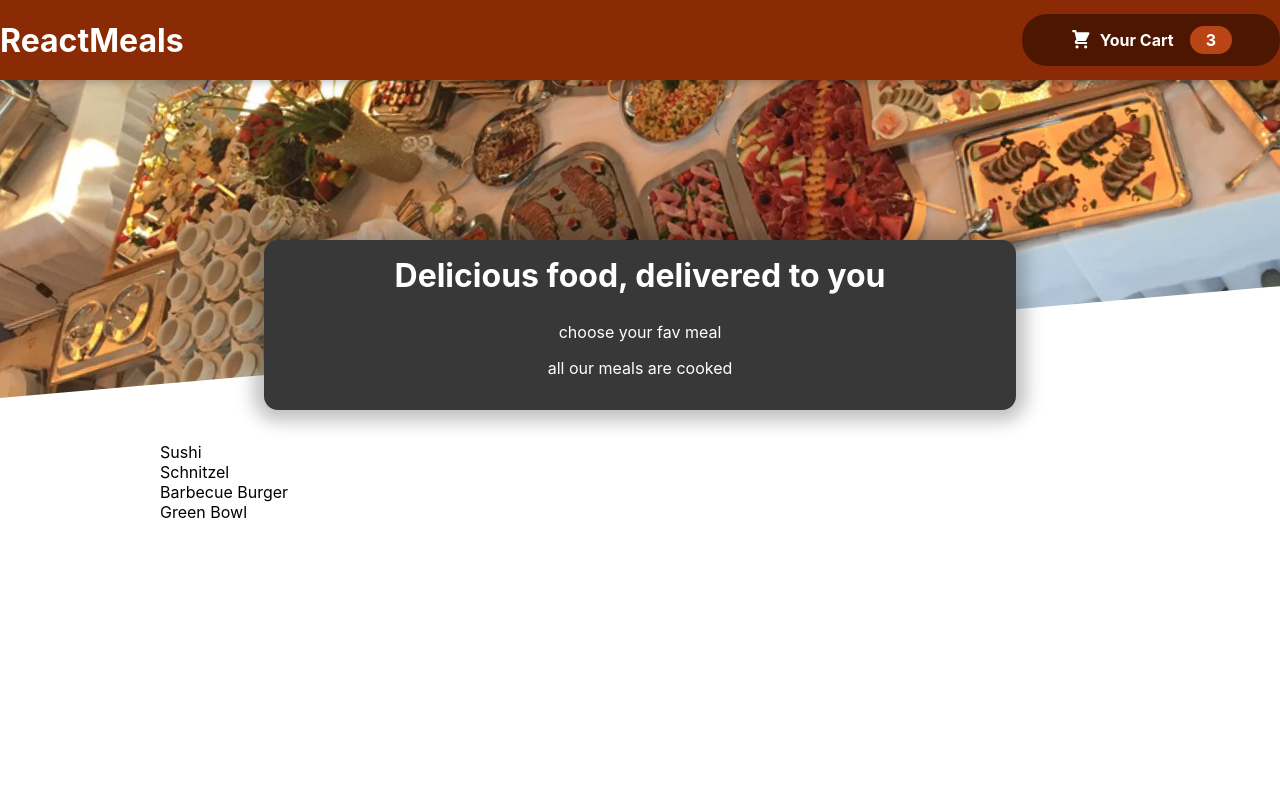
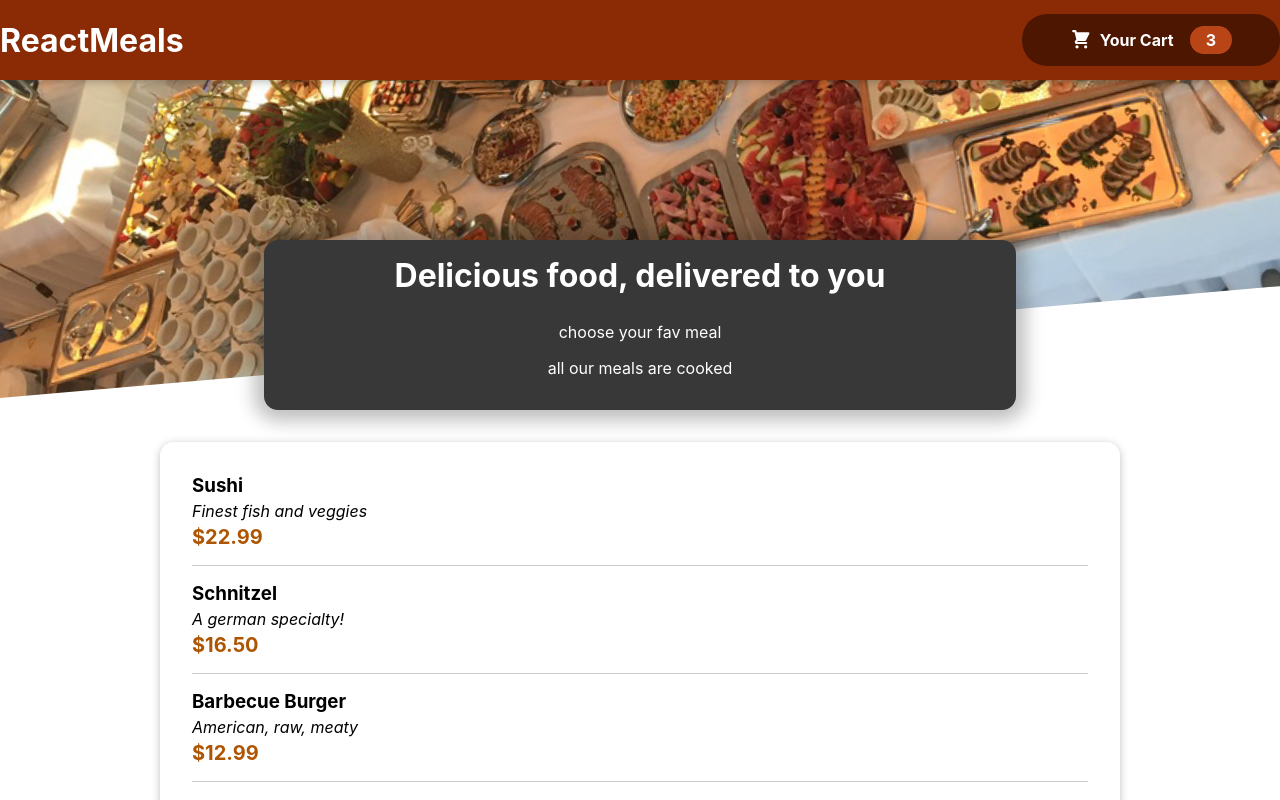
Before and after one commit to mann0777/food-app, a React (Create React App) app: page / in a window 1280 px wide. Shown: the top 800 px of the page. Built offline with nearby package versions, Linux system fonts and the light colour scheme.

Commit message:
Adding-Individual-meal-items

```diff
--- a/src/Components/Meals/AvailableMeals.js
+++ b/src/Components/Meals/AvailableMeals.js
@@ -1,4 +1,7 @@
+import Card from '../UI/Card';
+import MealItem from './MealItem/MealItem';
 import classes from './AvailableMeals.module.css';
+
 const DUMMY_MEALS = [
   {
     id: 'm1',
@@ -25,15 +28,24 @@
     price: 18.99,
   },
 ];
-const AvailableMeals=()=>{
-    const mealsList= DUMMY_MEALS.map(meal=> <li>{meal.name}</li>);
-    return <section className= {classes.meals}>
-        <ul>
-        {mealsList}
 
-        </ul>
+const AvailableMeals = () => {
+  const mealsList = DUMMY_MEALS.map((meal) => (
+    <MealItem
+      key={meal.id}
+      name={meal.name}
+      description={meal.description}
+      price={meal.price}
+    />
+  ));
+
+  return (
+    <section className={classes.meals}>
+      <Card>
+        <ul>{mealsList}</ul>
+      </Card>
     </section>
-
+  );
 };
 
 export default AvailableMeals;
--- /dev/null
+++ b/src/Components/Meals/MealItem/MealItem.js
@@ -0,0 +1,18 @@
+import classes from './MealItem.module.css';
+const MealItem=(props)=>{
+    const price = `$${props.price.toFixed(2)}`;
+
+    return(
+        <li className={classes.meal}>
+            <div>
+                <h3>{props.name}</h3>
+                <div className={classes.description}>{props.description}</div>
+                <div className={classes.price}>{price}</div>
+            </div>
+            <div></div>
+        </li>
+    );
+
+};
+
+export default MealItem;
--- /dev/null
+++ b/src/Components/Meals/MealItem/MealItem.module.css
@@ -0,0 +1,22 @@
+.meal {
+    display: flex;
+    justify-content: space-between;
+    margin: 1rem;
+    padding-bottom: 1rem;
+    border-bottom: 1px solid #ccc;
+  }
+
+  .meal h3 {
+    margin: 0 0 0.25rem 0;
+  }
+
+  .description {
+    font-style: italic;
+  }
+
+  .price {
+    margin-top: 0.25rem;
+    font-weight: bold;
+    color: #ad5502;
+    font-size: 1.25rem;
+  }
--- /dev/null
+++ b/src/Components/UI/Card.js
@@ -0,0 +1,7 @@
+import classes from './Card.module.css';
+const Card=(props)=>{
+    return<div className={classes.card}>{props.children}</div>
+
+};
+
+export default Card;
--- /dev/null
+++ b/src/Components/UI/Card.module.css
@@ -0,0 +1,6 @@
+.card {
+    padding: 1rem;
+    box-shadow: 0 2px 8px rgba(0, 0, 0, 0.25);
+    border-radius: 14px;
+    background-color: white;
+  }
```
Lines whose indentation alone changed are shown as unchanged.
